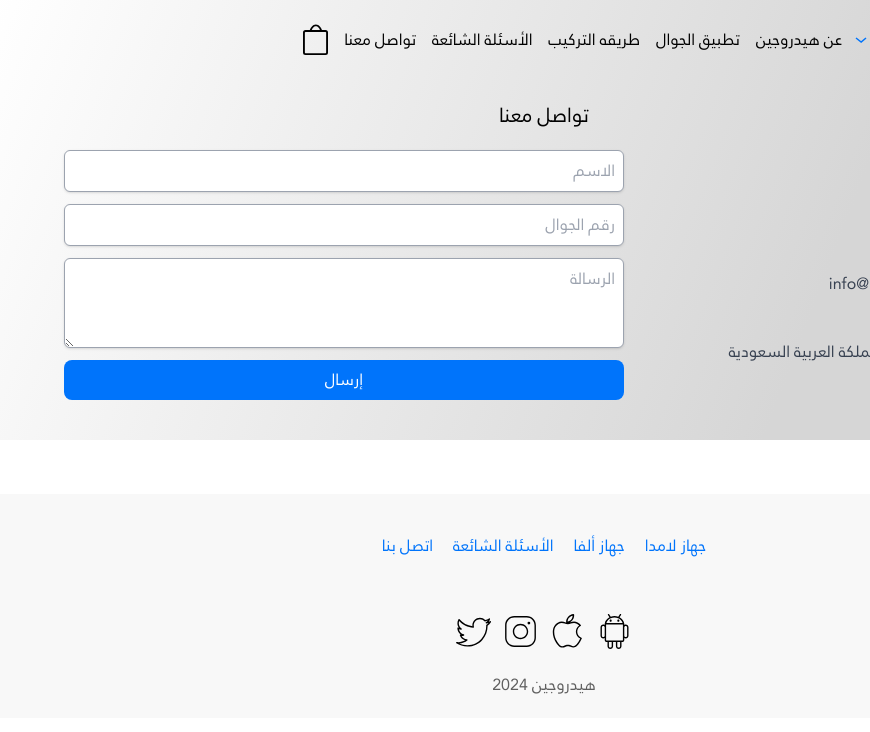
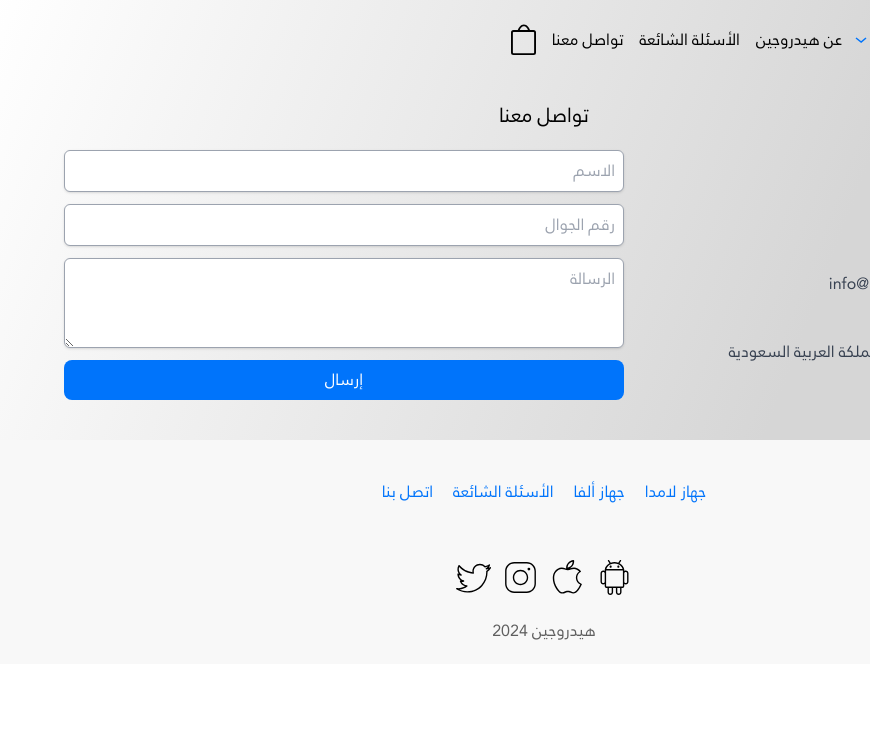
Before and after one commit to MuhannadHQ/hydrogen-website-V1, a Next.js app: page /contactus in a window 1280 px wide. Shown: the top 732 px of the page, without its empty margins (410-1280 px from the left). Built offline with nearby package versions, Linux system fonts and the light colour scheme; what assets would draw is missing.

Commit message:
ui bugs fixed

```diff
--- a/src/app/aboutus/page.jsx
+++ b/src/app/aboutus/page.jsx
@@ -24,7 +24,7 @@
   return (
     <>
       <section>
-        <div className="flex-wrap h-64 text-base text-gray-800 bg-secondary px-5 pt-5  flex items-center justify-center">
+        <div className="flex-wrap h-64 text-base text-gray-800 bg- px-5 pt-5  flex items-center justify-center">
           <h2 className="">
             <p className="text-primary  px-1"> تعرف على هيدروجين </p>
             <p className="text-base py-1"> حيث يلتقي الابتكار بالبساطة</p>
--- a/src/app/layout.js
+++ b/src/app/layout.js
@@ -61,7 +61,7 @@
         <Navbar />
 
         <main style={ {
-          minHeight: "calc(100vh - 306px)",
+          // minHeight: "calc(100vh - 306px)",
 
         } }>
           { children }
--- a/src/components/global/NavbarItems.jsx
+++ b/src/components/global/NavbarItems.jsx
@@ -33,7 +33,7 @@
       >
         <Link href={"/aboutus"}>عن هيدروجين</Link>
       </li>
-      <li
+      {/* <li
         onClick={() => setMenuOpen(false)}
         className="hover:text-primary transition-colors"
       >
@@ -46,7 +46,7 @@
         <Link href={"/installation"}>
             طريقه التركيب
            </Link>
-      </li>
+      </li> */}
       <li
         onClick={() => setMenuOpen(false)}
         className="hover:text-primary transition-colors"
```
